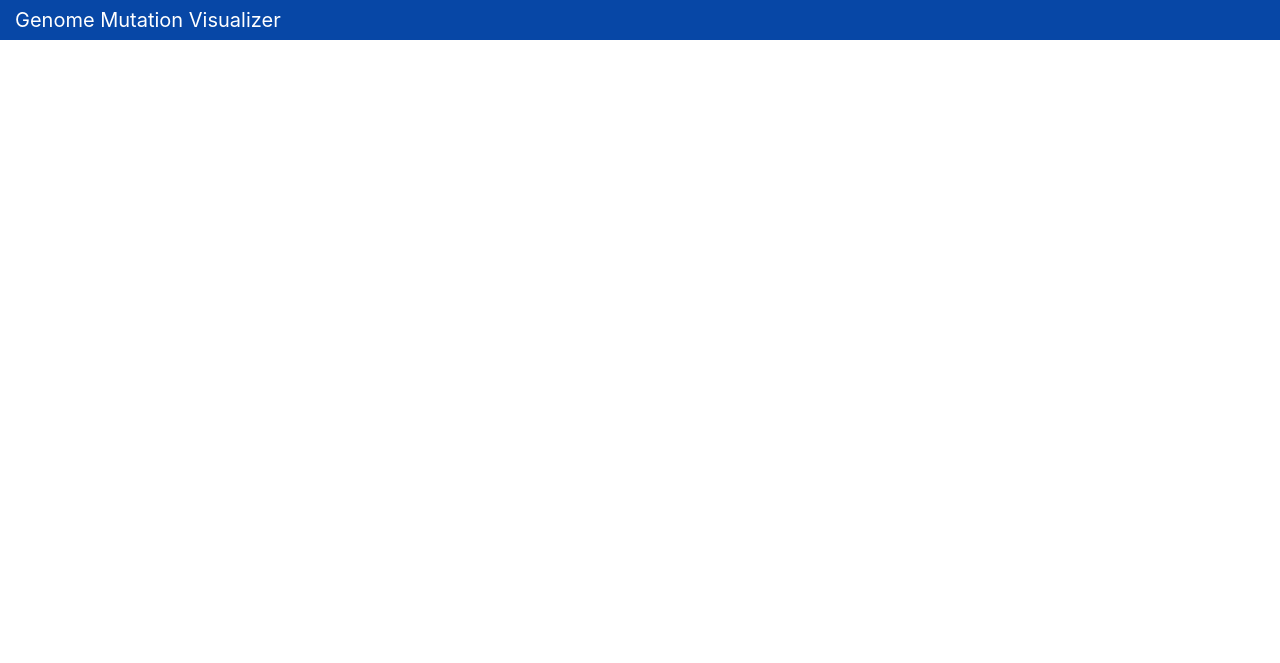
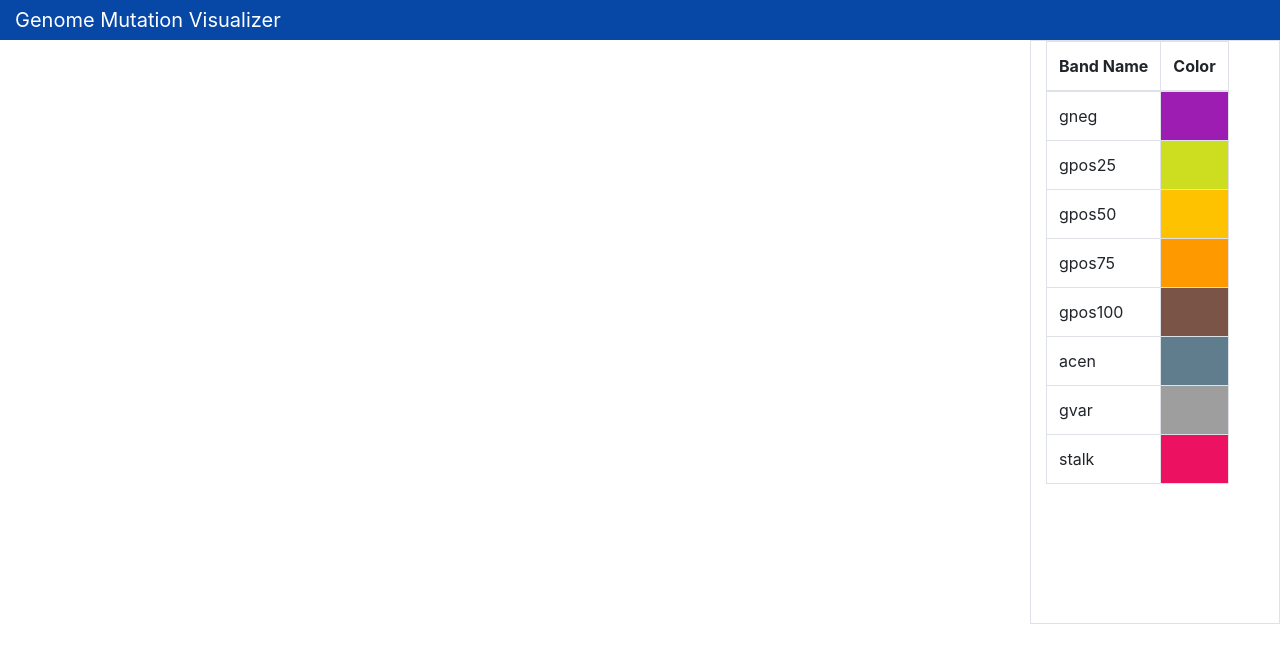
Before and after one commit to mdfrazansari/genome_visualizer, a Django app: page /gv/cv1 in a window 1280 px wide. Shown: the top 663 px of the page. Run offline with Django 3.2, Linux system fonts and the light colour scheme; data that the repository does not hold is empty; parts of the project's set-up code (start-up, migrations or seed data) failed here and were passed over; some libraries are stand-ins or nearby versions.

Commit message:
cytobands2

```diff
--- a/gv/templates/gv/cv1.html
+++ b/gv/templates/gv/cv1.html
@@ -23,6 +23,51 @@
         <div class="col ml-sm-auto" >
           <svg width="1000" height="600">
           </svg>
+        </div>
+        <div class="col table table-bordered">
+          <table>
+            <thead>
+              <tr>
+                <th>Band Name</th>
+                <th>Color</th>
+              </tr>
+              <tr></tr>
+            </thead>
+            <tbody>
+              <tr>
+                <td>gneg</td>
+                <td style="background-color:#9d1cb2"> </td>
+              </tr>
+              <tr>
+                <td>gpos25</td>
+                <td style="background-color:#cdde20"> </td>
+              </tr>
+              <tr>
+                <td>gpos50</td>
+                <td style="background-color:#ffc200"> </td>
+              </tr>
+              <tr>
+                <td>gpos75</td>
+                <td style="background-color:#ff9900"> </td>
+              </tr>
+              <tr>
+                <td>gpos100</td>
+                <td style="background-color:#7a5547"> </td>
+              </tr>
+              <tr>
+                <td>acen</td>
+                <td style="background-color:#5f7d8c"> </td>
+              </tr>
+              <tr>
+                <td>gvar</td>
+                <td style="background-color:#9e9e9e"> </td>
+              </tr>
+              <tr>
+                <td>stalk</td>
+                <td style="background-color:#ec1261"> </td>
+              </tr>
+            </tbody>
+          </table>
         </div>
       </div>
     </div>
```
Also changed, not shown: gv/templates/gv/cv2.html (+45 -0 lines).
